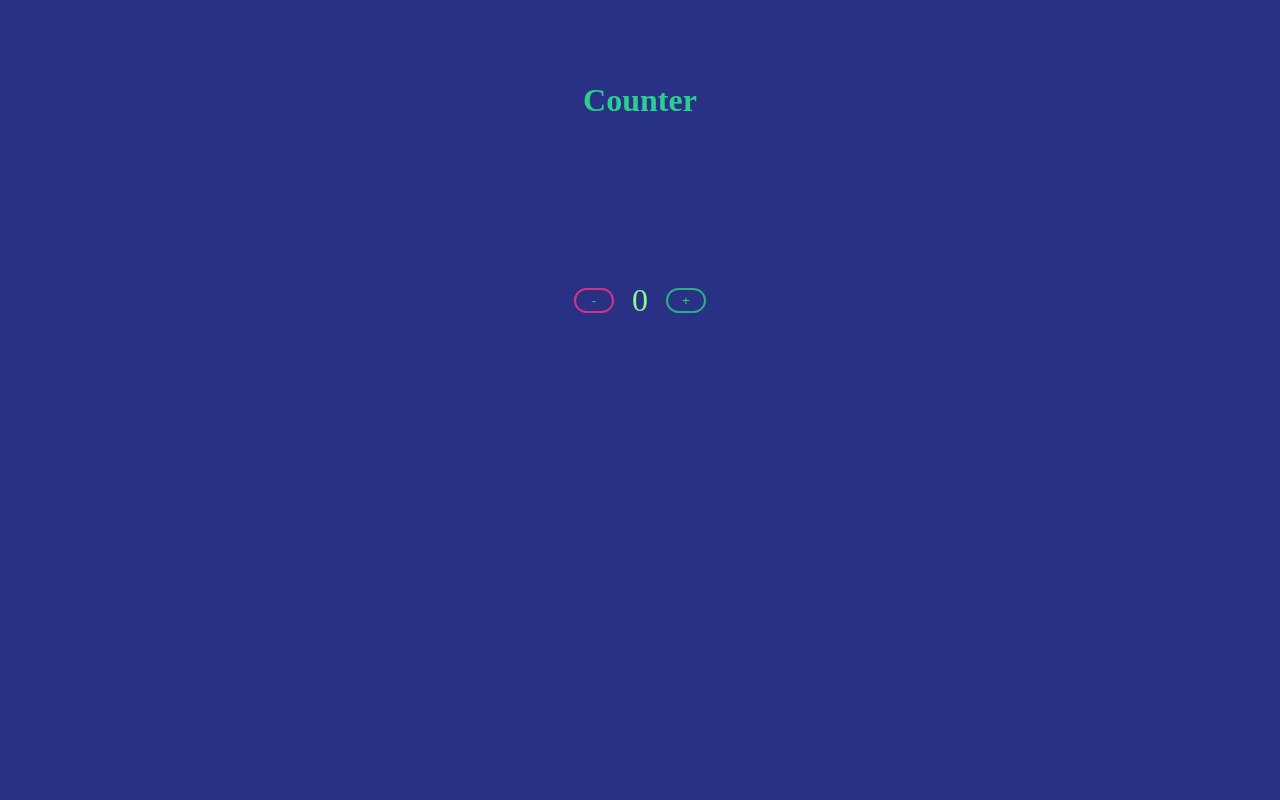
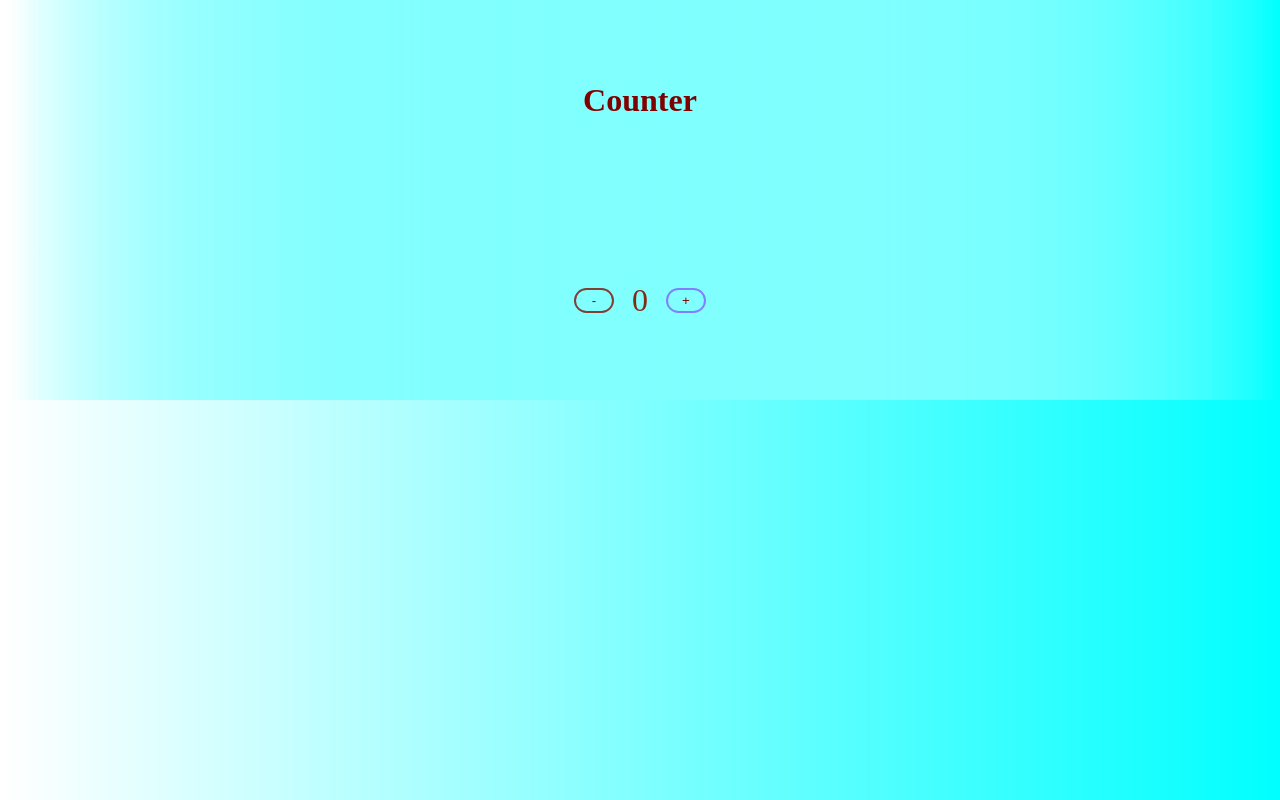
Before and after one commit to fidashn/react-hooks, a React (Create React App) app: page / in a window 1280 px wide. Built offline with nearby package versions, Linux system fonts and the light colour scheme.

Commit message:
changed the background

```diff
--- a/src/App.css
+++ b/src/App.css
@@ -2,7 +2,7 @@
   margin: 0;
   padding: 0%;
   box-sizing: border-box;
-  background-color: rgb(214, 206, 122);
+  background-image: linear-gradient(to right, rgba(255,0,0,0), rgba(255,0,0,1));
   mix-blend-mode:difference;
 }
 
@@ -44,9 +44,10 @@ background-color: transparent;
 }
 
 .red{
-  border: 2px red solid;
+  border: 2px pink solid;
   background-color: transparent;
    color: rgb(0, 255, 255);
+   mix-blend-mode:difference;
 }
 
 .green{
```
